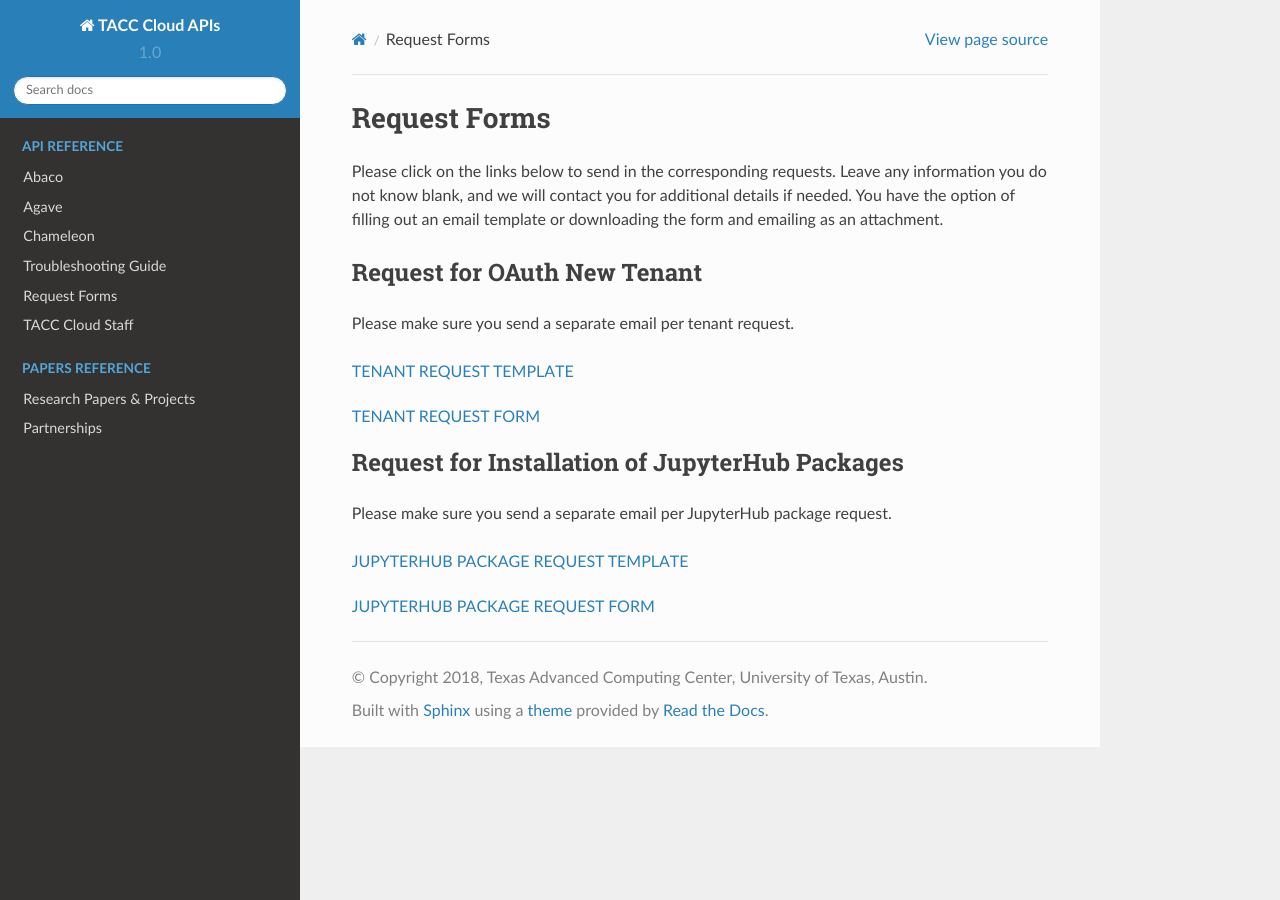
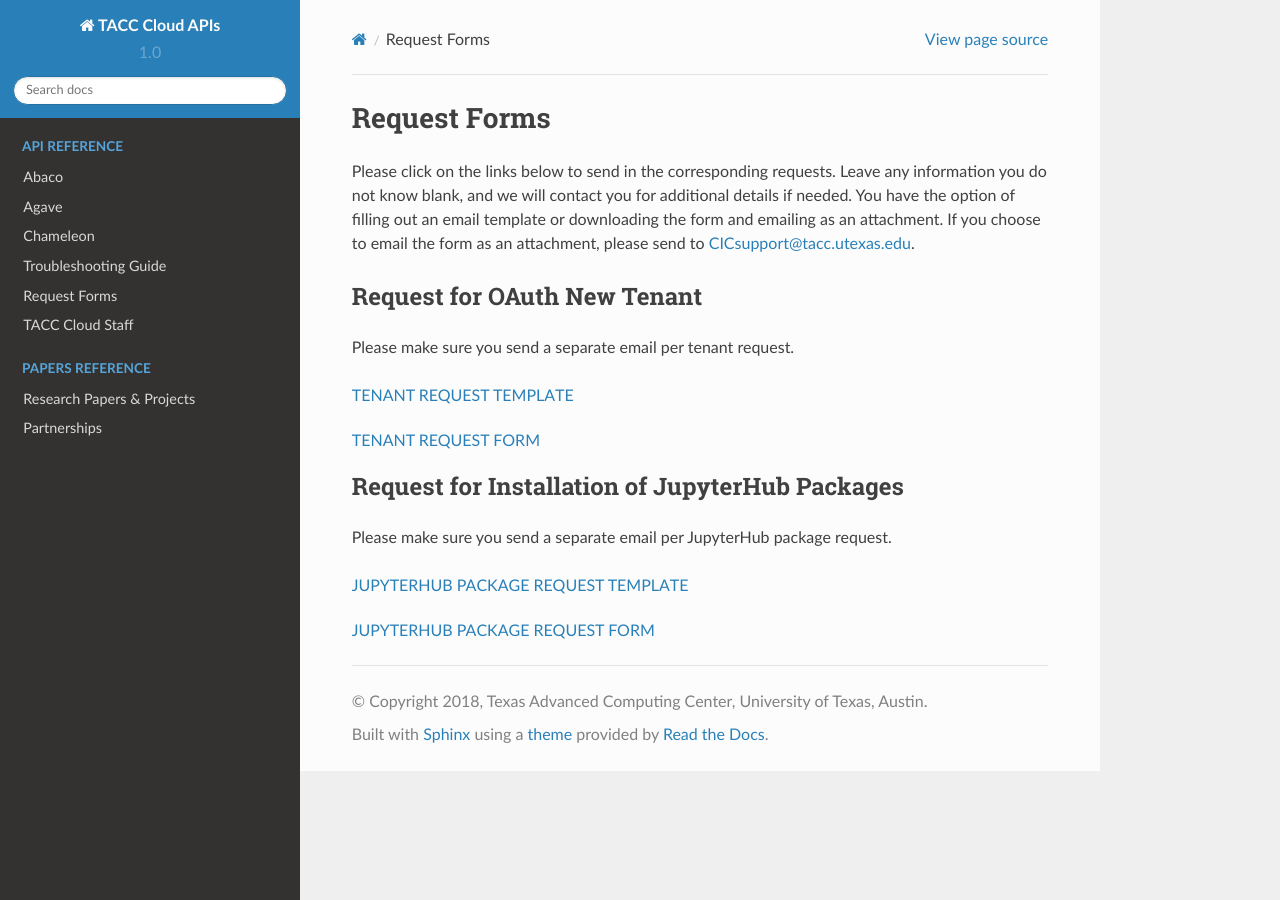
Before and after one commit to TACC-Cloud/tacc-cloud-docs, a Sphinx documentation site: the page built from docs/resources/request-forms.rst, in a window 1280 px wide. Built offline with Sphinx 7.4.7 and the Read the Docs theme 2.0.0, drawn with Linux system fonts in a browser that asks for light colours.

Commit message:
Update request-forms.rst

```diff
--- a/docs/resources/request-forms.rst
+++ b/docs/resources/request-forms.rst
@@ -6,7 +6,7 @@
 Request Forms
 =============
 
-Please click on the links below to send in the corresponding requests. Leave any information you do not know blank, and we will contact you for additional details if needed. You have the option of filling out an email template or downloading the form and emailing as an attachment.
+Please click on the links below to send in the corresponding requests. Leave any information you do not know blank, and we will contact you for additional details if needed. You have the option of filling out an email template or downloading the form and emailing as an attachment. If you choose to email the form as an attachment, please send to CICsupport@tacc.utexas.edu.
 
 Request for OAuth New Tenant
 -----------------------------------
```
